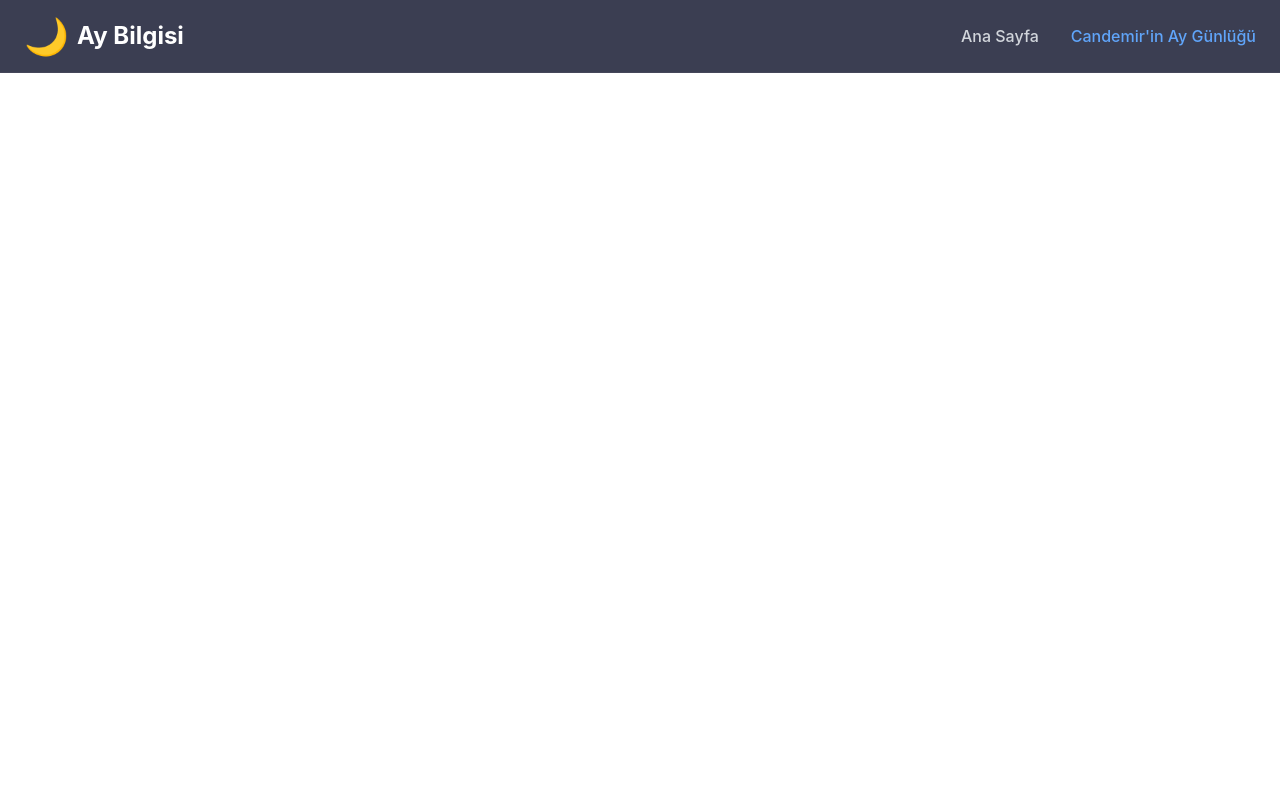
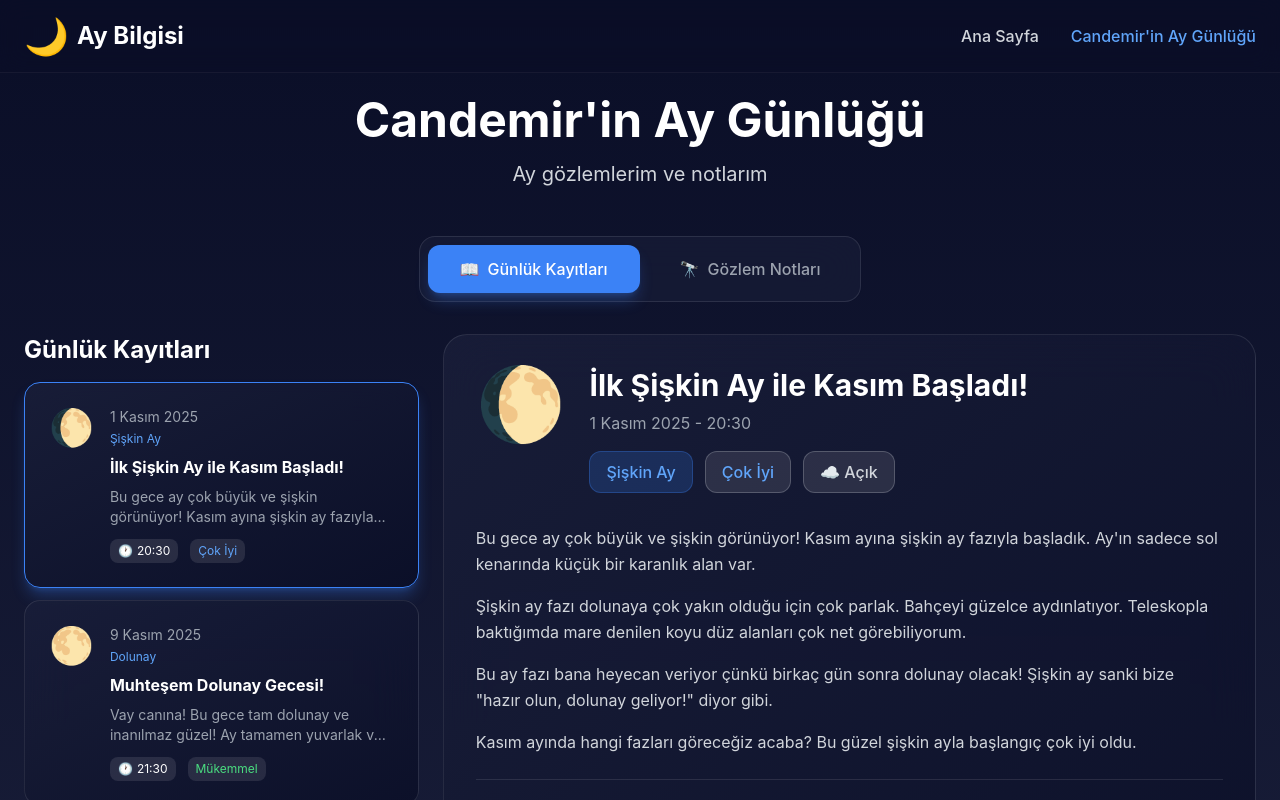
Before and after one commit to yrdgl/MoonJournalCandemir, a React (Create React App) app in the folder frontend/: page /candemirin-ay-gunlugu in a window 1280 px wide. Shown: the top 800 px of the page. Built offline with nearby package versions, Linux system fonts and the light colour scheme.

Commit message:
Update App.js

```diff
--- a/frontend/src/App.js
+++ b/frontend/src/App.js
@@ -3,7 +3,7 @@ import './App.css';
 import { BrowserRouter, Routes, Route } from 'react-router-dom';
 import Header from './components/Header';
 import HomePage from './pages/HomePage';
-// JournalPage import'u SİLİNDİ
+import JournalPage from './pages/DailyJournals'; // BU SATIRI GERİ EKLE
 
 function App() {
   return (
@@ -12,7 +12,7 @@ function App() {
         <Header />
         <Routes>
           <Route path="/" element={<HomePage />} />
-          {/* JournalPage route'u SİLİNDİ */}
+          <Route path="/candemirin-ay-gunlugu" element={<JournalPage />} /> {/* BU SATIRI GERİ EKLE */}
         </Routes>
       </BrowserRouter>
     </div>
```
